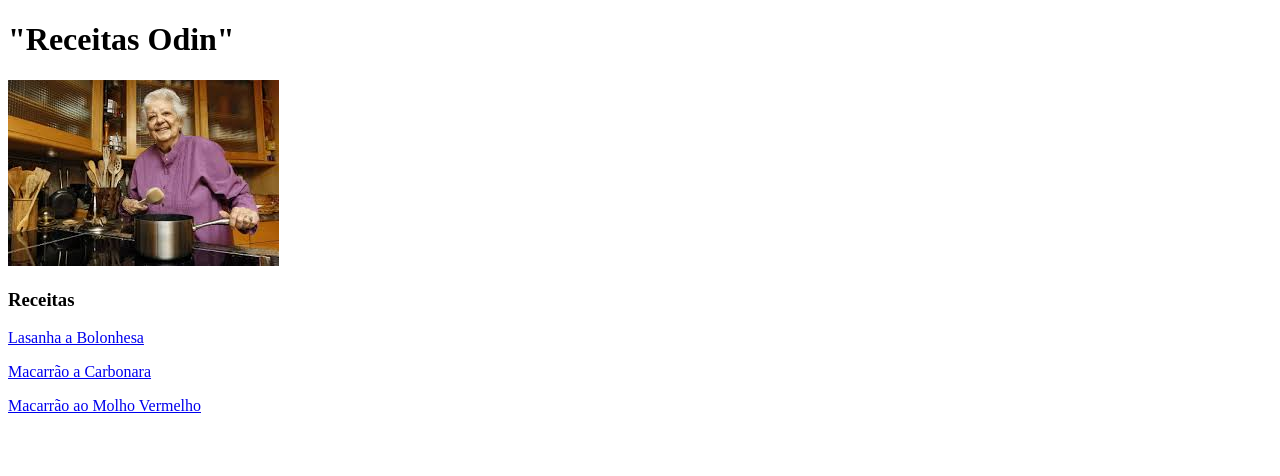
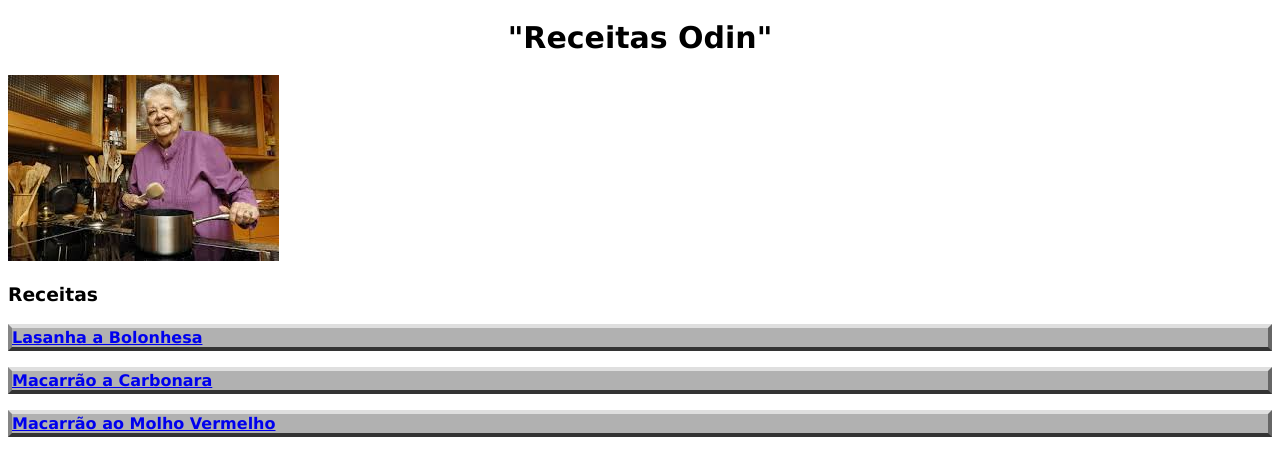
Before and after one commit to JATCJ/odin-receitas, a plain HTML site: page index.html in a window 1280 px wide. Drawn offline with Linux system fonts and the light colour scheme.

Commit message:
estilo.css

```diff
--- a/estilo.css
+++ b/estilo.css
@@ -1,8 +1,24 @@
-div {
-    color: white;
-    background-color: black;
-  }
+*{
+  font-family: Verdana, Geneva, Tahoma, sans-serif;
 
-  p {
-    color: red;
-  }
+
+}
+#Titulo {
+  text-align: center;
+  color: ;
+  font-size: 30px;
+  font-weight: bold;
+}
+.receita {
+  background: #B1B1B1;
+ color: #FFF;
+ text-decoration: none;
+ font-weight: bold;
+ border-width: 4px;
+ border-style: solid;
+ border-top-color: #DFDFDF;
+ border-right-color: #666;
+ border-bottom-color: #333;
+ border-left-color: #858585;
+ ;
+}
--- a/index.html
+++ b/index.html
@@ -1,18 +1,18 @@
 <!DOCTYPE html>
 <html lang="en">
 <head>
-    <link rel="stylesheet" href="stilo.css">
+    <link rel="stylesheet" href="estilo.css">
     <meta charset="UTF-8">
     <meta http-equiv="X-UA-Compatible" content="IE=edge">
     <meta name="viewport" content="width=device-width, initial-scale=1.0">
     <title>Receitas Odin</title>
 </head>
 <body>
-    <h1>"Receitas Odin"</h1>
+    <h1 id="Titulo">"Receitas Odin"</h1>
     <img src="./Imagens/cozinha.jpeg" alt="Cozinheira">
     <h3>Receitas</h3>
-    <p><a href="./receitas/lasanha.html">Lasanha a Bolonhesa</a></p>
-    <p><a href="./receitas/macarraocarbonara.html">Macarrão a Carbonara</a></p>
-    <a href="./receitas/macarraovermelho.html">Macarrão ao Molho Vermelho</a>
+    <p class="receita lasanha"><a href="./receitas/lasanha.html">Lasanha a Bolonhesa</a></p>
+    <p class="receita macarraocarbonara"><a href="./receitas/macarraocarbonara.html">Macarrão a Carbonara</a></p>
+    <p class="receita macarraovermelho"><a href="./receitas/macarraovermelho.html">Macarrão ao Molho Vermelho</a>
 </body>
 </html>
```
